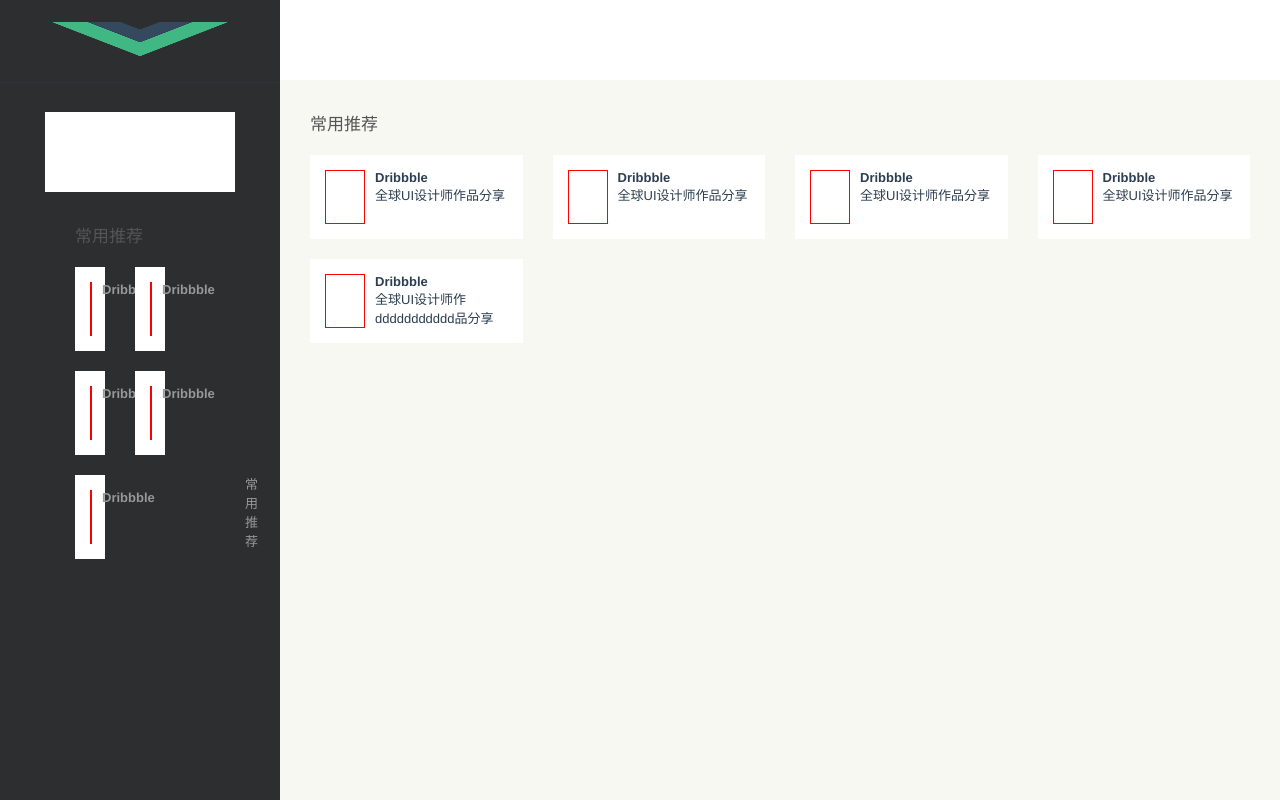
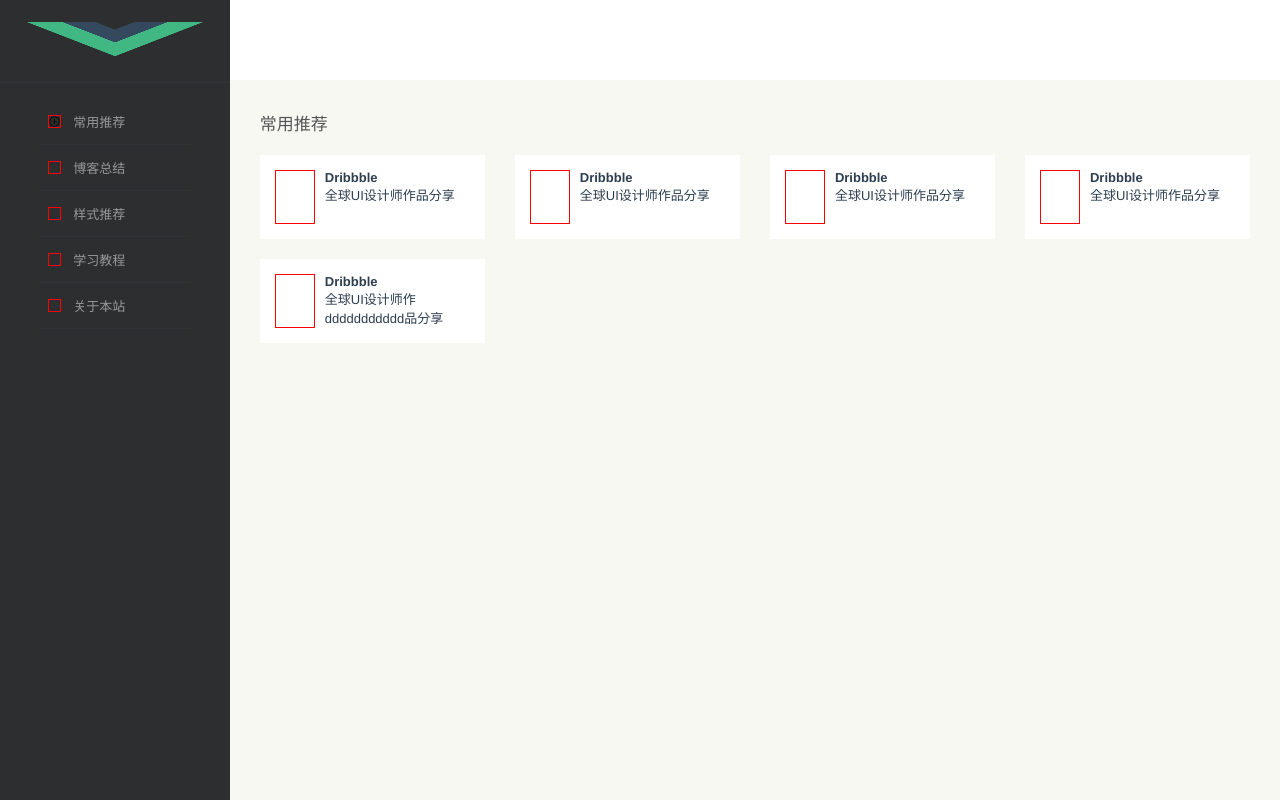
Before and after one commit to huangxiaochan00/Nav-Vue, a Vue app: page / in a window 1280 px wide. Shown: the top 800 px of the page. Built offline with nearby package versions, Linux system fonts and the light colour scheme.

Commit message:
引入icon

```diff
--- a/src/components/MenuNav.vue
+++ b/src/components/MenuNav.vue
@@ -5,9 +5,7 @@
     </div>
     <ul>
       <li>
-        <!-- <div class="icon"></div> -->
-        <!-- <svgIcon name="star" /> -->
-        <SvgIcon name="add" />
+        <UseIcon name="add" />
         <span>常用推荐</span>
       </li>
       <li>
@@ -34,11 +32,10 @@
 
 <script lang="ts">
 import { Component, Vue } from "vue-property-decorator";
-import SvgIcon from "@/components/SvgIcon.vue";
-
+import UseIcon from "@/components/UseIcon.vue";
 @Component({
   components: {
-    SvgIcon,
+    UseIcon,
   },
 })
 export default class MenuNav extends Vue {}
--- a/src/components/SvgIcon.vue
+++ b/src/components/UseIcon.vue
@@ -3,9 +3,9 @@
     <use :xlink:href="'#' + name" />
   </svg>
 </template>
-<script lang="ts">
+<script lang='ts'>
 // import { Component, Prop, Vue } from "vue-property-decorator";
-import { Vue, Prop } from "vue-property-decorator";
+// import { Vue, Prop } from "vue-property-decorator";
 let importAll = (requireContext: __WebpackModuleApi.RequireContext) =>
   requireContext.keys().forEach(requireContext);
 try {
@@ -13,14 +13,14 @@
 } catch (error) {
   console.log(error);
 }
-export default class SvgIcon extends Vue {
-  @Prop(String) readonly name: string | undefined;
-}
+// export default class SvgIcon extends Vue {
+//   @Prop(String) readonly name: string | undefined;
+// }
 
-// export default {
-//   name: "SvgIcon",
-//   props: ["name"],
-// };
+export default {
+  name: "UseIcon",
+  props: ["name"],
+};
 </script>
 
 <style lang="scss" scoped>
```
